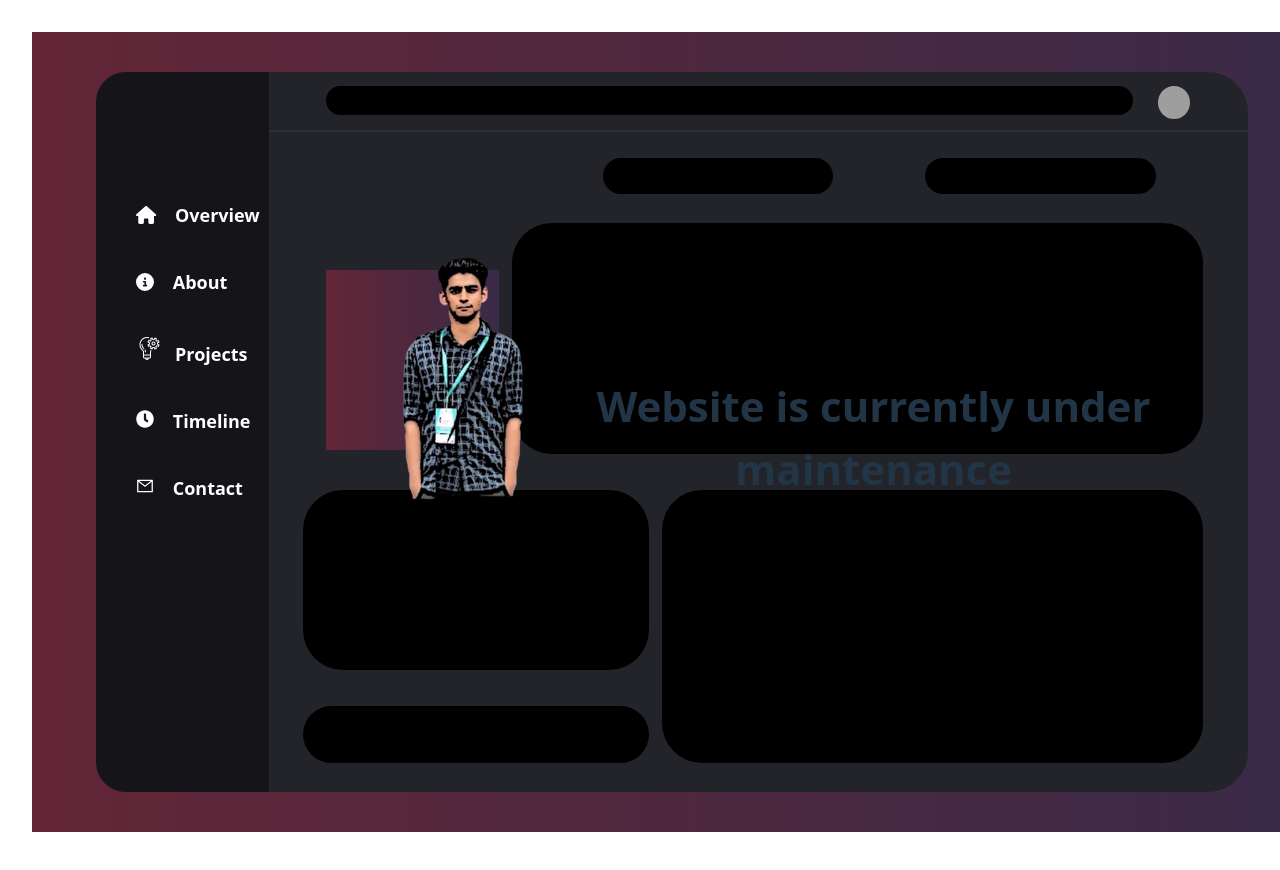
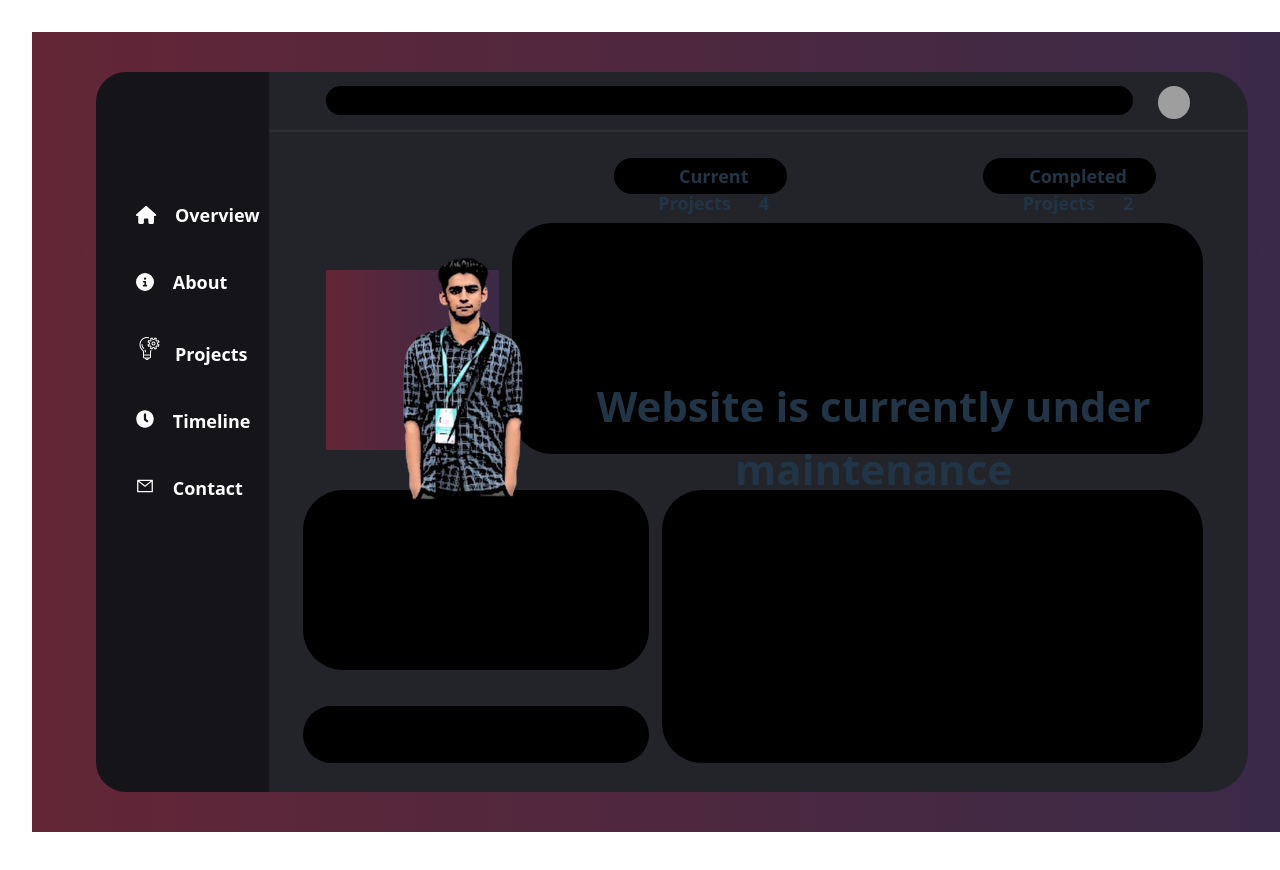
Before and after one commit to AaronVincent6411/My-Portfolio, a React (Vite) app: page / in a window 1280 px wide. Shown: the top 870 px of the page. Built offline with nearby package versions, Linux system fonts and the light colour scheme; grey boxes are pictures that could not be loaded.

Commit message:
added text in inner rectangle 6 and 7

```diff
--- a/src/pages/1-Overview/Overview.css
+++ b/src/pages/1-Overview/Overview.css
@@ -68,7 +68,7 @@
   background-color: #000000;
   position: absolute;
   height: 5%;
-  width: 20%;
+  width: 15%;
   top: 12%;
   right: 8%;
   border-radius: 40px;
@@ -78,9 +78,9 @@
   background-color: #000000;
   position: absolute;
   height: 5%;
-  width: 20%;
+  width: 15%;
   top: 12%;
-  right: 36%;
+  left: 45%;
   border-radius: 40px;
 }
 
@@ -166,3 +166,21 @@ nav a {
    font-weight: bold;
    z-index: 1;
 }
+
+.text-6 {
+  font-size: 18px;
+  position: absolute;
+  top: 13%;
+  left: 10%;
+  font-family: system-ui, -apple-system, BlinkMacSystemFont, 'Segoe UI', Roboto, Oxygen, Ubuntu, Cantarell, 'Open Sans', 'Helvetica Neue', sans-serif;
+  font-weight: 600;
+}
+
+.text-7 {
+  font-size: 18px;
+  position: absolute;
+  top:13%;
+  left: 15%;
+  font-family: system-ui, -apple-system, BlinkMacSystemFont, 'Segoe UI', Roboto, Oxygen, Ubuntu, Cantarell, 'Open Sans', 'Helvetica Neue', sans-serif;
+  font-weight: 600;
+}
--- a/src/pages/1-Overview/Overview.jsx
+++ b/src/pages/1-Overview/Overview.jsx
@@ -51,8 +51,14 @@ return(
         <div className='inner-rectangle-5'>
         </div>
         <div className='inner-rectangle-6'>
+        <div className='text-6'>
+            Completed Projects&nbsp; &nbsp;&nbsp; &nbsp;2
+          </div>
         </div>
         <div className='inner-rectangle-7'>
+          <div className='text-7'>
+            Current Projects&nbsp; &nbsp;&nbsp; &nbsp;4
+          </div>
         </div>
         <div className='inner-rectangle-8'>
         </div>
```
